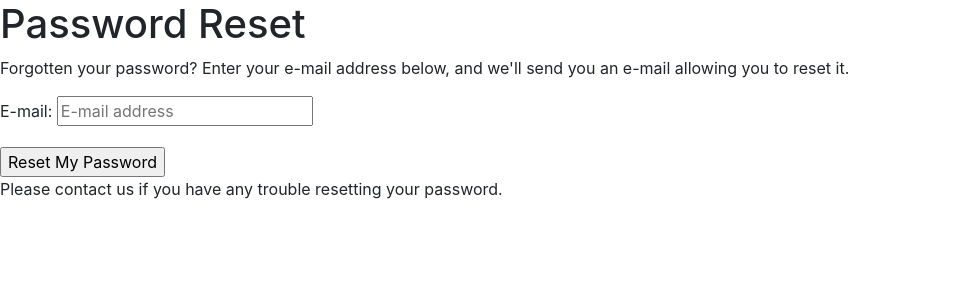
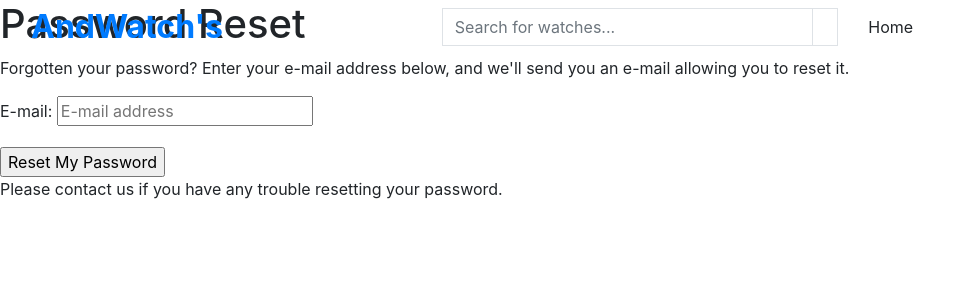
Before and after one commit to erikandersson96/portfolio-project-five, a Django app: page /accounts/password/reset/ in a window 1280 px wide. Shown: the top 300 px of the page, without its empty margins (0-976 px from the left). Run offline with Django 3.2, Linux system fonts and the light colour scheme; parts of the project's set-up code (start-up, migrations or seed data) failed here and were passed over.

Commit message:
Added first structure for logo and search bar

```diff
--- a/templates/base.html
+++ b/templates/base.html
@@ -32,7 +32,31 @@
     <title>AndWatch's {% block extra_title %}{% endblock %}</title>
   </head>
   <body>
-    <header class="container-fluid fixed-top"></header>
+    <!-- HOME PAGE HEADER -->
+    <header class="container-fluid fixed-top">
+      <div class="row">
+        <div class="col-12 col-lg-4 my-auto py-1 py-lg-0 text-center text-lg-left">
+          <a href="{% url 'home' %}" class="nav-link main-logo-link">
+            <h2 class="logo-font text-black my-0"><strong>AndWatch's</strong></h2>
+          </a>
+        </div>
+        <div class="col-12 col-lg-4 my-auto py-1 py-lg-0">
+          <form method="GET" action="">
+            <div class="input-group w-100">
+              <input type="text" class="form-control border boreder-black rounded-0" name="q" placeholder="Search for watches...">
+              <div class="input-group-append">
+                <button class="form-control btn btn-black border border-black rounded-0" type="submit">
+                  <span class="icon">
+                    <i class="fas fa-search"></i>
+                  </span>
+                </button>
+              </div>
+            </div>
+          </form>
+        </div>
+        <div class="col-12 col-lg-4 my-auto py-1 py-lg-0">Home</div>
+      </div>
+    </header>
 
     {% if messages %}
         <div class="message-container"></div>
```
